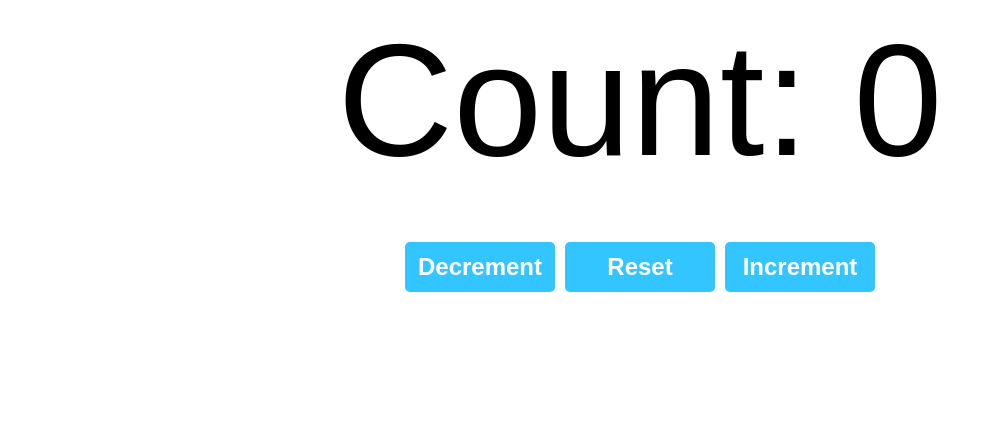
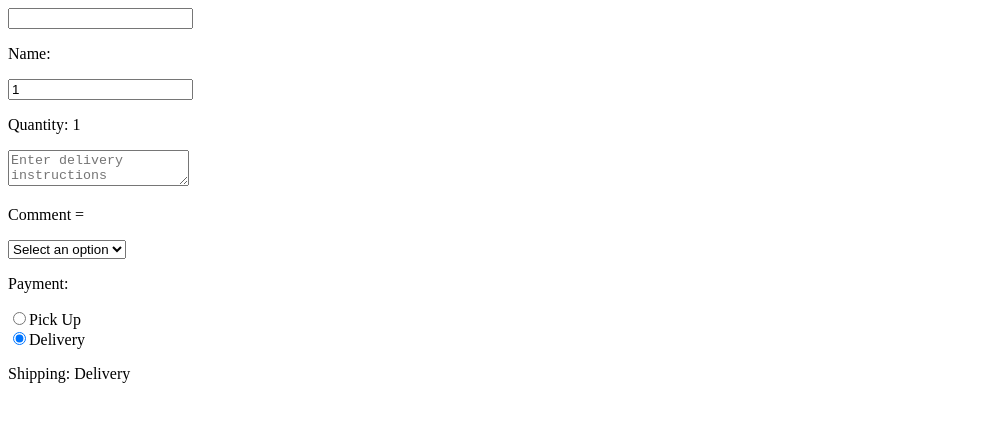
Before and after one commit to Aukryx/React_course, a React (Vite) app: page / in a window 1280 px wide. Shown: the top 422 px of the page, without its empty margins (0-992 px from the left). Built offline with nearby package versions, Linux system fonts and the light colour scheme.

Commit message:
onChange

```diff
--- a/src/App.jsx
+++ b/src/App.jsx
@@ -1,8 +1,8 @@
-import Counter from "./Counter.jsx";
+import Change from "./Change.jsx";
 function App(){
 
   return (
-<Counter />
+< Change/>
   );
 }
 
--- /dev/null
+++ b/src/Change.jsx
@@ -0,0 +1,63 @@
+import React, {useState} from "react";
+
+export default function Change(){
+    const [name, setName] = useState("")
+    const [quantity, setQuantity] = useState(1);
+    const [comment, setComment] = useState("")
+    const [payment, setPayment] = useState("")
+    const [shipping, setShipping] = useState("Delivery");
+
+    function handleNameChange(event){
+        setName(event.target.value)
+    }
+
+    function handleQuantityChange(event){
+
+        setQuantity(event.target.value)
+    }
+    function handleCommentChange(event){
+        setComment(event.target.value)
+    }
+
+    function handlePaymentChange(event){
+        setPayment(event.target.value)
+    }
+
+    function handleShippingChange(event){
+        setShipping(event.target.value)
+    }
+    return (<div>
+                <input value={name} onChange={handleNameChange} />
+                <p>Name: {name}</p>
+
+                <input value={quantity} onChange={handleQuantityChange} type="number" />
+                <p>Quantity: {quantity}</p>
+
+                <textarea value={comment} onChange={handleCommentChange}
+                placeholder="Enter delivery instructions"/>
+                <p>Comment = {comment}</p>
+
+                <select value={payment} onChange={handlePaymentChange}>
+                    <option value="">Select an option</option>
+                    <option value="Visa">Visa</option>
+                    <option value="MasterCard">Mastercard</option>
+                    <option value="Giftcard">Giftcard</option>
+                </select>
+                <p>Payment: {payment}</p>
+
+                <label>
+                    <input type="radio" value="Pick Up"
+                            checked={shipping === "Pick Up"}
+                            onChange={handleShippingChange}/>
+                    Pick Up
+                </label><br />
+
+                <label>
+                    <input type="radio" value="Delivery"
+                            checked={shipping === "Delivery"}
+                            onChange={handleShippingChange}/>
+                    Delivery
+                </label>
+                <p>Shipping: {shipping}</p>
+            </div>)
+}
```
Also changed, not shown: 2 other files (tests, documents, lock files or other folders).
